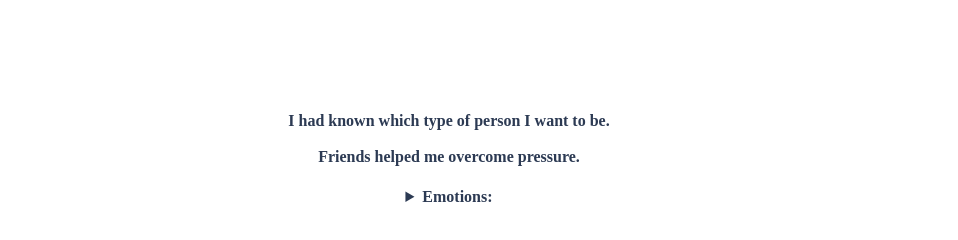
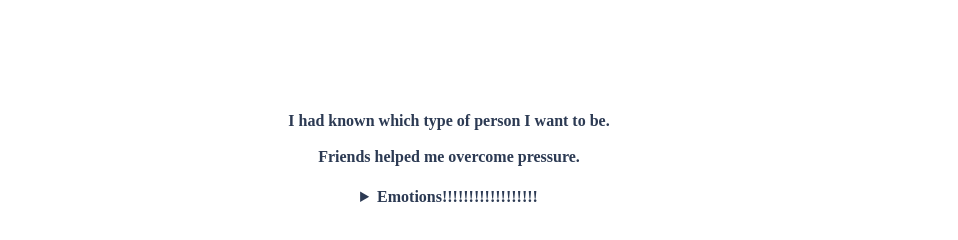
Before and after one commit to yuanzhishan551-source/project1.ixp2, a plain HTML site: page Eighteen.html in a window 1280 px wide. Shown: the part 236-476 px from the top of the page, without its empty margins (191-1149 px from the left). Drawn offline with Linux system fonts and the light colour scheme.

Commit message:
Add some !!!!!!!!!!!

```diff
--- a/Eighteen.html
+++ b/Eighteen.html
@@ -24,7 +24,7 @@
                 <p>
                 <details>
                     <summary>
-                        Emotions:</summary>
+                        Emotions!!!!!!!!!!!!!!!!!!</summary>
                     <ol>
                         <li>Joyful</li>
                         <li>Excited</li>
```
